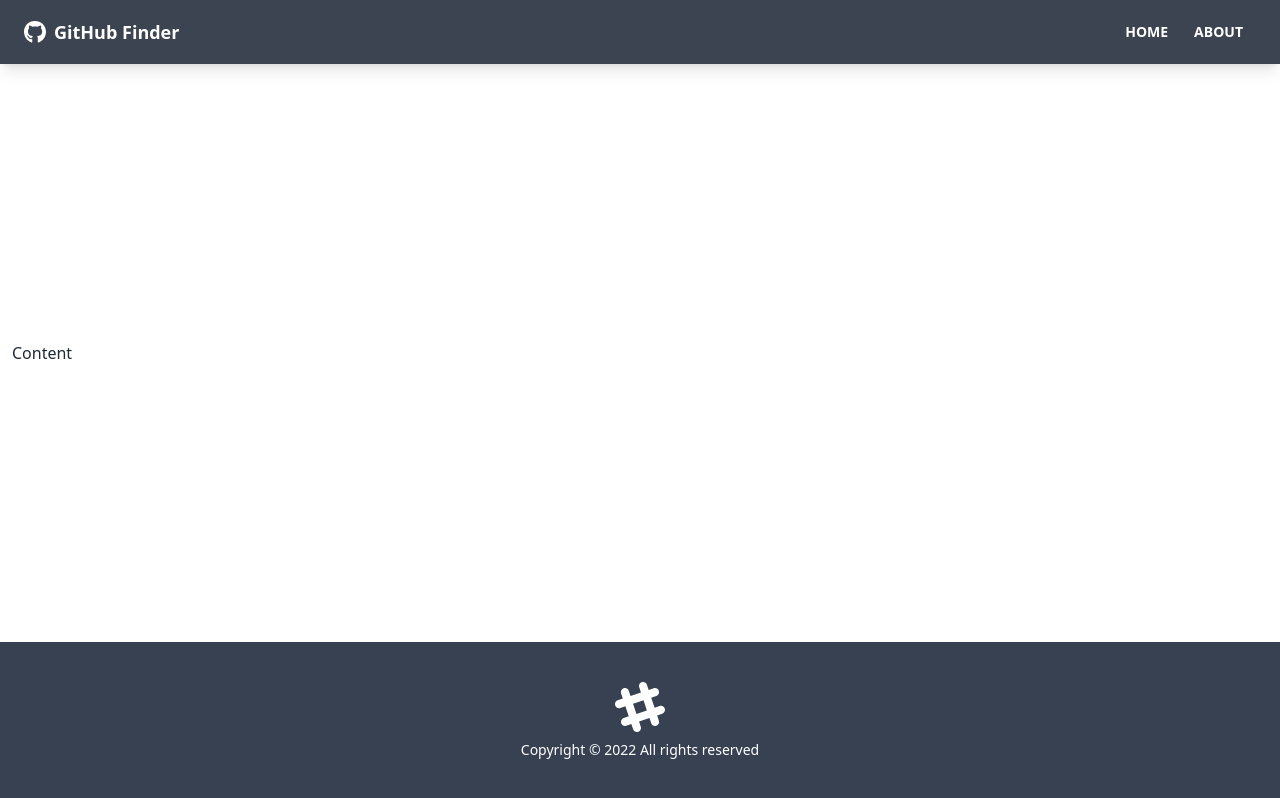
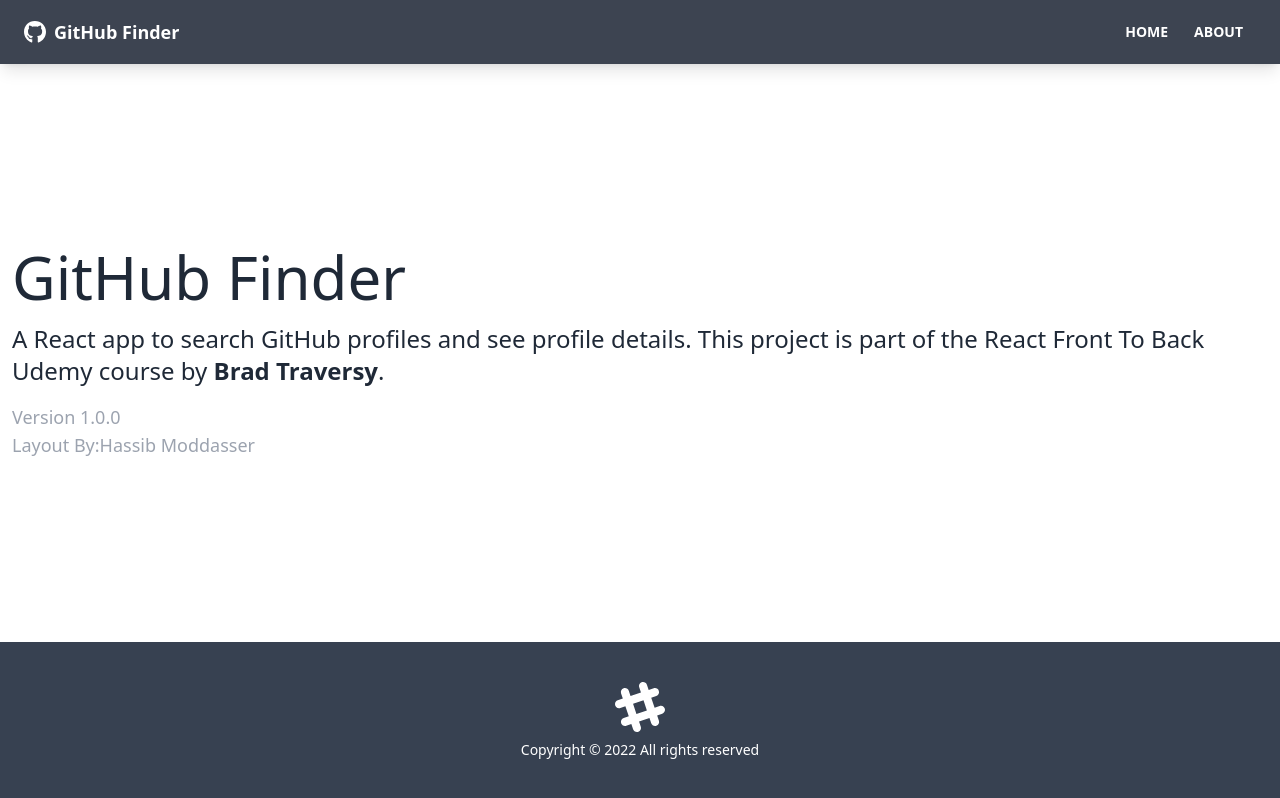
Before and after one commit to iainslim/React_course, a React (Create React App) app in the folder github-finder/: page /about in a window 1280 px wide. Built offline with nearby package versions, Linux system fonts and the light colour scheme; the HTML template or start-up script is replaced by a standard one.

Commit message:
added routes and pages for the button in the navbar + not found page

```diff
--- a/github-finder/src/App.js
+++ b/github-finder/src/App.js
@@ -1,4 +1,7 @@
-import {BrowserRouter as Router, Route} from 'react-router-dom'
+import {BrowserRouter as Router, Route, Routes} from 'react-router-dom'
+import Home from './pages/Home'
+import About from './pages/About'
+import NotFound from './pages/NotFound'
 import Navbar from './components/layout/Navbar'
 import Footer from './components/layout/Footer'
 
@@ -8,7 +11,14 @@
       <div className="flex flex-col justify-between h-screen">
         <Navbar />
 
-        <main className='container mx-auto px-3 pb-12'>Content</main>
+        <main className='container mx-auto px-3 pb-12'>
+          <Routes>
+            <Route path='/' element={<Home />} />
+            <Route path='/about' element={<About />} />
+            <Route path='/notfound' element={<NotFound />} />
+            <Route path='/*' element={<NotFound />} />
+          </Routes>
+        </main>
         <Footer />
       </div>
     </Router>
--- /dev/null
+++ b/github-finder/src/pages/About.jsx
@@ -0,0 +1,31 @@
+import React from 'react';
+
+function About() {
+  return <div>
+      <h1 className="text-6xl mb-4">GitHub Finder</h1>
+      <p className='mb-4 text-2xl font-primary'>
+        A React app to search GitHub profiles and see profile details. This
+        project is part of the
+        <a href='https://www.udemy.com/course/modern-react-front-to-back/'>
+          {' '}
+          React Front To Back
+        </a>{' '}
+        Udemy course by
+        <strong>
+          <a href='https://traversymedia.com'> Brad Traversy</a>
+        </strong>
+        .
+      </p>
+      <p className='text-lg text-gray-400'>
+        Version <span className='text-gray-400'>1.0.0</span>
+      </p>
+      <p className='text-lg text-gray-400'>
+        Layout By:
+        <a className='text-gray-400' href='https://twitter.com/hassibmoddasser'>
+           Hassib Moddasser
+        </a>
+      </p>
+  </div>;
+}
+
+export default About;
--- /dev/null
+++ b/github-finder/src/pages/Home.jsx
@@ -0,0 +1,9 @@
+import React from 'react';
+
+function Home() {
+  return <div>
+      <h1 className="text-6xl">Welcome</h1>
+  </div>;
+}
+
+export default Home;
--- /dev/null
+++ b/github-finder/src/pages/NotFound.jsx
@@ -0,0 +1,19 @@
+import {FaHome} from 'react-icons/fa'
+import {Link} from 'react-router-dom'
+
+function NotFound() {
+  return <div className='hero'>
+      <div className="text-center hero-content">
+          <div className="max-w-lg">
+              <h1 className="text-8xl font-bold mb-8">Oops</h1>
+              <p className="text-5xl mb-8">404 - Page not found</p>
+              <Link to='/' className='btn btn-primary btn-lg'>
+                  <FaHome className='mr-2'/>
+                  Back to Home
+              </Link>
+          </div>
+      </div>
+  </div>;
+}
+
+export default NotFound;
```
